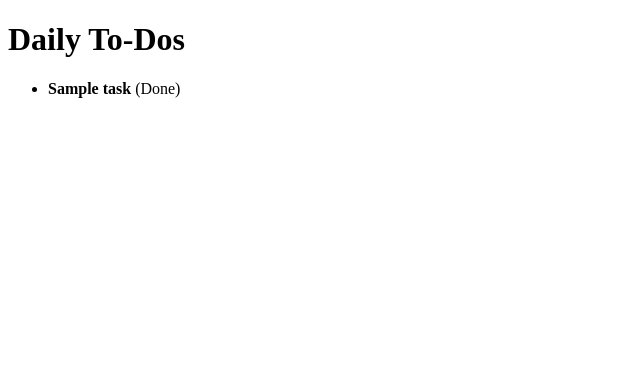
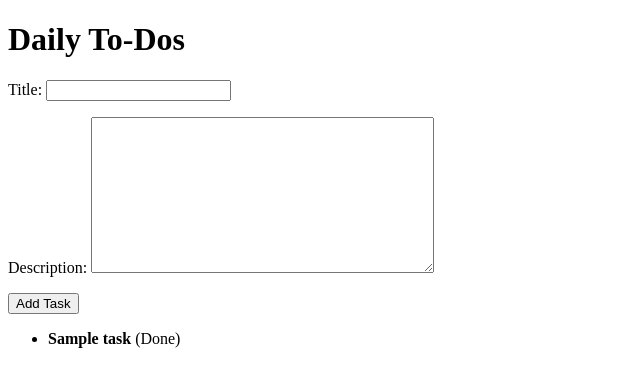
Before and after one commit to SouLCodes-main/SouL-OS, a Django app: page /todos/ in a window 1280 px wide. Shown: the top 387 px of the page, without its empty margins (0-640 px from the left). Run offline with Django 5.2, Linux system fonts and the light colour scheme; tables that the repository leaves empty hold one stand-in row (values such as "Sample post").

Commit message:
added todos module form

```diff
--- /dev/null
+++ b/SouL_OS/todos/forms.py
@@ -0,0 +1,7 @@
+from django import forms
+from .models import Task
+
+class TaskForm(forms.ModelForm):
+    class Meta:
+        model = Task
+        fields = ['title', 'description'] # We exclude is_completed since new tasks are pending by default
--- a/SouL_OS/todos/templates/task_list.html
+++ b/SouL_OS/todos/templates/task_list.html
@@ -6,7 +6,12 @@
 </head>
 <body>
     <h1>Daily To-Dos</h1>
-
+    <!-- Form section -->
+    <form method="POST" action="">
+        {% csrf_token %}
+        {{ form.as_p }}
+        <button type="submit">Add Task</button>
+    </form>
     <ul>
         {% for task in tasks %}
             <li>
--- a/SouL_OS/todos/views.py
+++ b/SouL_OS/todos/views.py
@@ -1,10 +1,21 @@
-from django.shortcuts import render
+from django.shortcuts import redirect, render
 
 # Create your views here.
 from .models import Task
+from .forms import TaskForm
 
 def task_list(request):
+    # Handle the form submission
+    if request.method == 'POST':
+        form = TaskForm(request.POST)
+        if form.is_valid():
+            form.save()
+            return redirect('task_list') # Refresh the page to show the new task
+
+    # If it's a GET request, just show the empty form
+    else:
+        form = TaskForm()
     tasks = Task.objects.all().order_by('due_date')
 
-    context = {'tasks' : tasks}
+    context = {'tasks' : tasks, 'form': form}
     return render(request, 'task_list.html', context)
```
